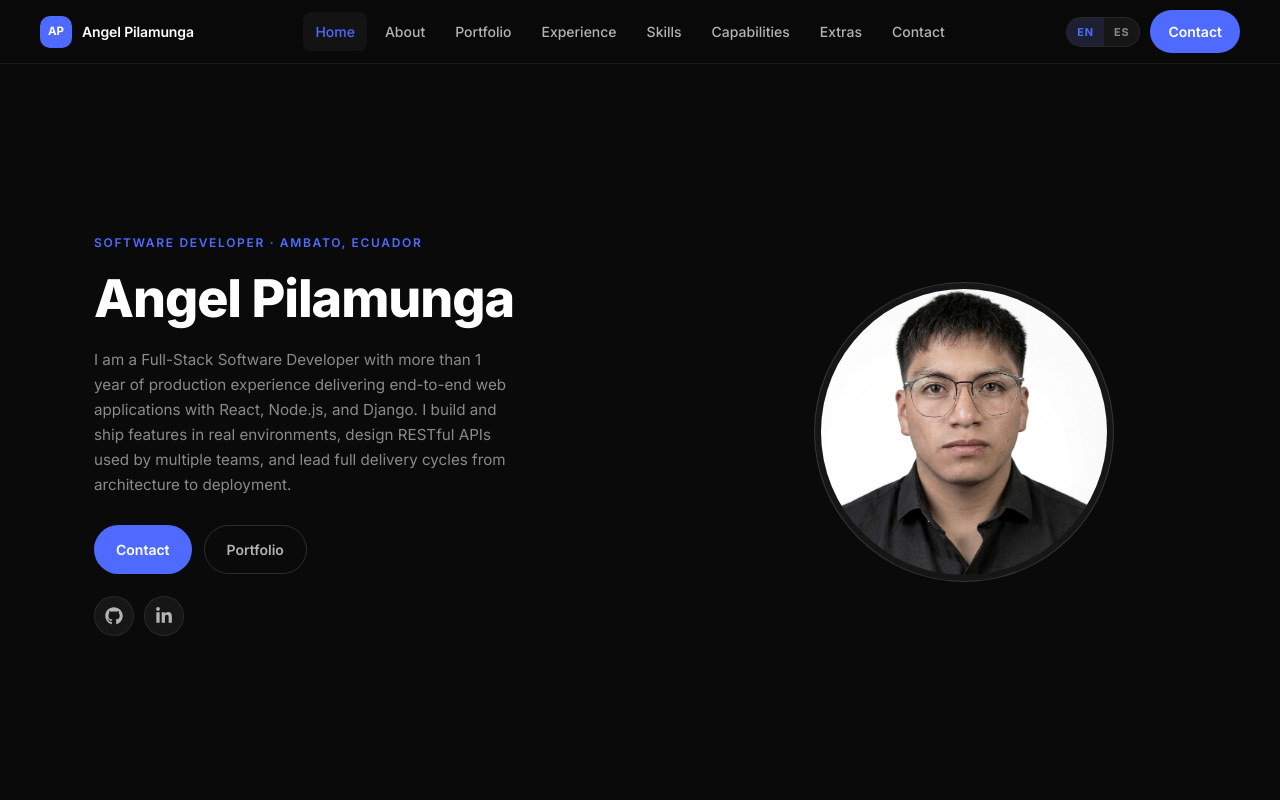
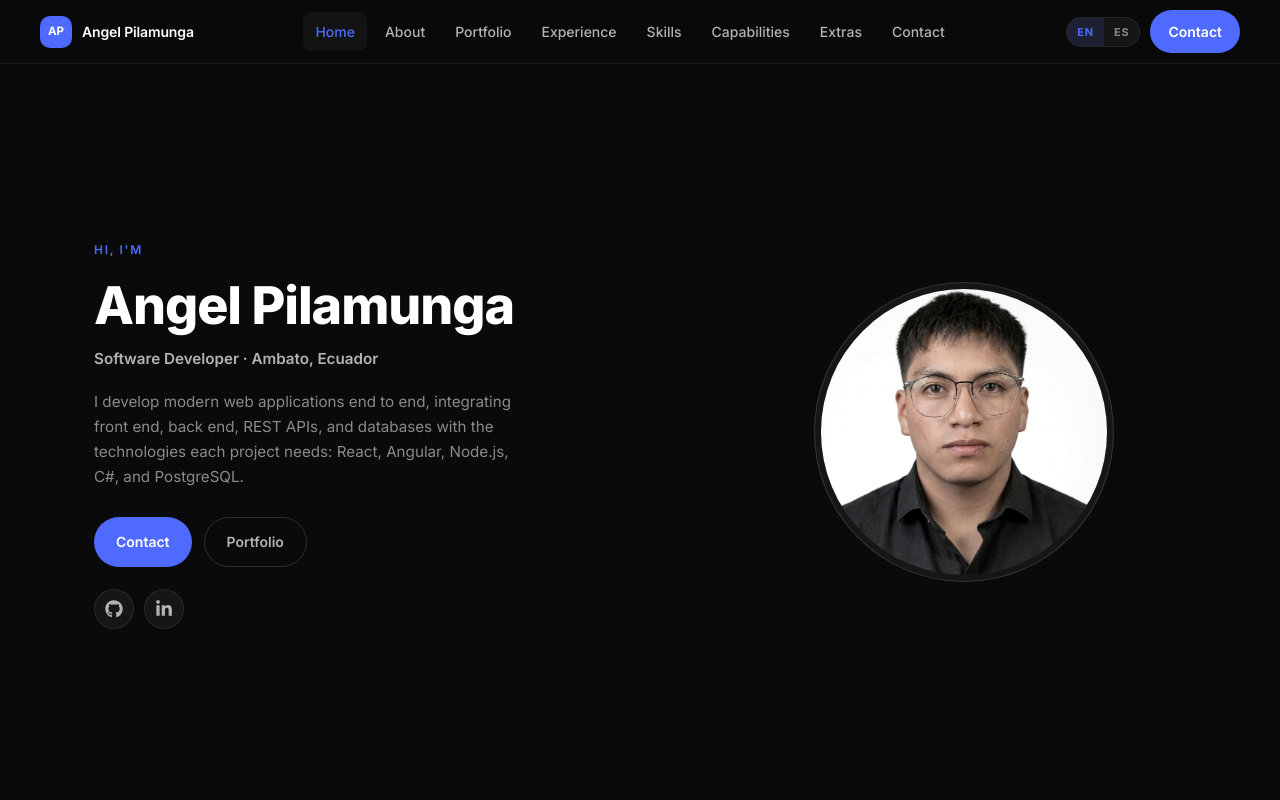
Before and after one commit to DemoAnge/profileDef, a React (Vite) app: page / in a window 1280 px wide. Shown: the top 800 px of the page. Built offline with nearby package versions, Linux system fonts and the light colour scheme.

Commit message:
content: rewrite hero greeting/role and profile copy (ES/EN)

```diff
--- a/src/components/HeroMe/HeroMe.jsx
+++ b/src/components/HeroMe/HeroMe.jsx
@@ -12,6 +12,7 @@ const HeroMe = () => {
         <div className="hero-copy">
           <span className="hero-kicker">{t.hero.kicker}</span>
           <h1 className="hero-name">Angel Pilamunga</h1>
+          <p className="hero-role">{t.hero.role}</p>
           <p className="hero-lead">{t.hero.lead}</p>
           <div className="hero-actions">
             <a href="#contact" className="btn-primary">{t.hero.cta}</a>
--- a/src/components/HeroMe/heroMe.css
+++ b/src/components/HeroMe/heroMe.css
@@ -27,8 +27,15 @@
   letter-spacing: var(--tracking-tight);
   line-height: 1.15;
   color: var(--text);
+  margin-bottom: 10px;
+  max-width: 18ch;
+}
+
+.hero-role {
+  font-size: var(--fs-body);
+  font-weight: 600;
+  color: var(--text-secondary);
   margin-bottom: 18px;
-  max-width: 18ch;
 }
 
 .hero-accent {
--- a/src/i18n/dictionary.js
+++ b/src/i18n/dictionary.js
@@ -3,7 +3,7 @@ export const dictionary = {
     meta: {
       title: "Angel Pilamunga | Software Developer",
       description:
-        "I am a Full-Stack Software Developer in Ambato, Ecuador. I build end-to-end web apps with React, Node.js, and Django.",
+        "I am a Full-Stack Software Developer in Ambato, Ecuador. I build web applications with the technologies each project needs: React, Angular, Node.js, C#, and PostgreSQL.",
     },
     nav: {
       home: "Home",
@@ -20,8 +20,9 @@ export const dictionary = {
       lang: "Language",
     },
     hero: {
-      kicker: "Software Developer · Ambato, Ecuador",
-      lead: "I am a Full-Stack Software Developer with more than 1 year of production experience delivering end-to-end web applications with React, Node.js, and Django. I build and ship features in real environments, design RESTful APIs used by multiple teams, and lead full delivery cycles from architecture to deployment.",
+      kicker: "Hi, I'm",
+      role: "Software Developer · Ambato, Ecuador",
+      lead: "I develop modern web applications end to end, integrating front end, back end, REST APIs, and databases with the technologies each project needs: React, Angular, Node.js, C#, and PostgreSQL.",
       cta: "Contact",
       portfolio: "Portfolio",
     },
@@ -29,7 +30,7 @@ export const dictionary = {
       kicker: "About",
       title: "Software",
       accent: "profile",
-      p1: "I am a Full-Stack Software Developer with more than 1 year of production experience delivering end-to-end web applications with React, Node.js, and Django. I have built and deployed features in live environments, designed RESTful APIs consumed by multiple teams, and led full development cycles from architecture to deployment. I am looking for a Junior or Semi-Senior Software Developer role.",
+      p1: "I am a Full-Stack Software Developer, and I see every project I build as a challenge that helps me grow professionally and put my skills to the test. I am motivated by automating processes and turning manual tasks into digital solutions that optimize time and resources. I understand that each technology fits different kinds of processes better, so I choose the most suitable option based on each project's requirements, scope, and context. I led the development of an asset inventory management system, covering the full cycle: front end, APIs, database, and deployment. I also contributed to a process-map web system for a financial institution. I work with agile methodologies such as Scrum, and during my internship I gained knowledge of information security and data protection. I am currently collaborating on a web ERP for the floriculture sector and working on my own projects, including mobile applications.",
       p2: "I hold a B.Sc. in Software Engineering from Universidad Técnica de Ambato (2020–2025).",
       location: "Ambato, Ecuador",
     },
@@ -181,7 +182,7 @@ export const dictionary = {
     meta: {
       title: "Angel Pilamunga | Desarrollador de Software",
       description:
-        "Soy desarrollador de Software Full-Stack en Ambato, Ecuador. Creo aplicaciones web de extremo a extremo con React, Node.js y Django.",
+        "Soy desarrollador de Software Full-Stack en Ambato, Ecuador. Construyo aplicaciones web con las tecnologías que cada proyecto necesita: React, Angular, Node.js, C# y PostgreSQL.",
     },
     nav: {
       home: "Inicio",
@@ -198,8 +199,9 @@ export const dictionary = {
       lang: "Idioma",
     },
     hero: {
-      kicker: "Desarrollador de Software · Ambato, Ecuador",
-      lead: "Soy desarrollador de Software Full-Stack con más de 1 año de experiencia en producción, entregando aplicaciones web de extremo a extremo con React, Node.js y Django. Construyo y despliego funcionalidades en entornos reales, diseño APIs RESTful consumidas por varios equipos y lidero ciclos completos de desarrollo desde la arquitectura hasta el despliegue.",
+      kicker: "Hola, soy",
+      role: "Desarrollador de Software · Ambato, Ecuador",
+      lead: "Desarrollo aplicaciones web modernas de punta a punta, integrando front-end, back-end, APIs REST y bases de datos con las tecnologías que cada proyecto necesita: React, Angular, Node.js, C# y PostgreSQL.",
       cta: "Contacto",
       portfolio: "Portafolio",
     },
@@ -207,7 +209,7 @@ export const dictionary = {
       kicker: "Perfil",
       title: "Perfil de",
       accent: "software",
-      p1: "Soy desarrollador de Software Full-Stack con más de 1 año de experiencia en producción, entregando aplicaciones web de extremo a extremo con React, Node.js y Django. He construido y desplegado funcionalidades en entornos reales, diseñado APIs RESTful consumidas por varios equipos y liderado ciclos completos desde la arquitectura hasta el despliegue. Busco un rol como Desarrollador de Software Junior o Semi-Senior.",
+      p1: "Soy desarrollador de Software Full-Stack y considero que cada desarrollo de proyecto es un desafío que me permite crecer profesionalmente y poner a prueba mis habilidades. Me motiva automatizar procesos y transformar tareas manuales en soluciones digitales que optimicen tiempo y recursos. Entiendo que cada tecnología responde mejor a distintos tipos de procesos, por lo que selecciono la opción más adecuada según los requerimientos, el alcance y el contexto de cada proyecto. Lideré el desarrollo de un sistema de gestión de inventario de activos, abarcando el ciclo completo: front-end, APIs, base de datos y despliegue. También participé en el desarrollo de un sistema web de mapa de procesos para una entidad financiera. Trabajo con metodologías ágiles como Scrum y, durante mis prácticas, adquirí conocimientos en seguridad de la información y protección de datos. Actualmente colaboro en el desarrollo de un ERP web para el sector florícola y trabajo en proyectos propios, incluidas aplicaciones móviles.",
       p2: "Ingeniería en Software, Universidad Técnica de Ambato (2020–2025).",
       location: "Ambato, Ecuador",
     },
```
